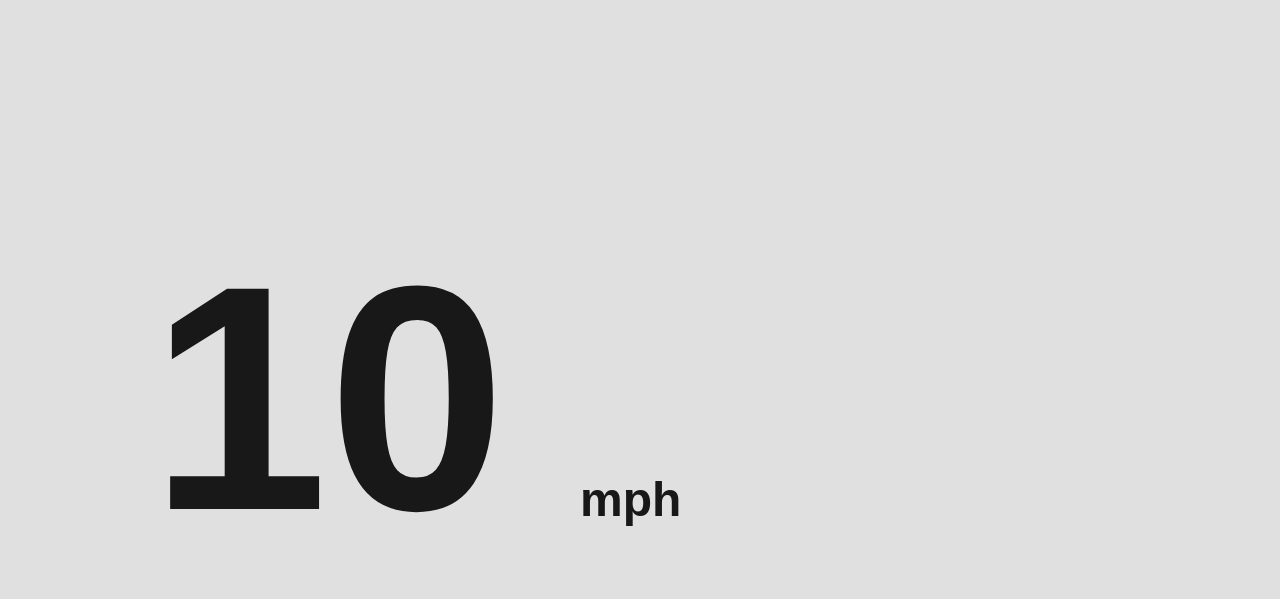
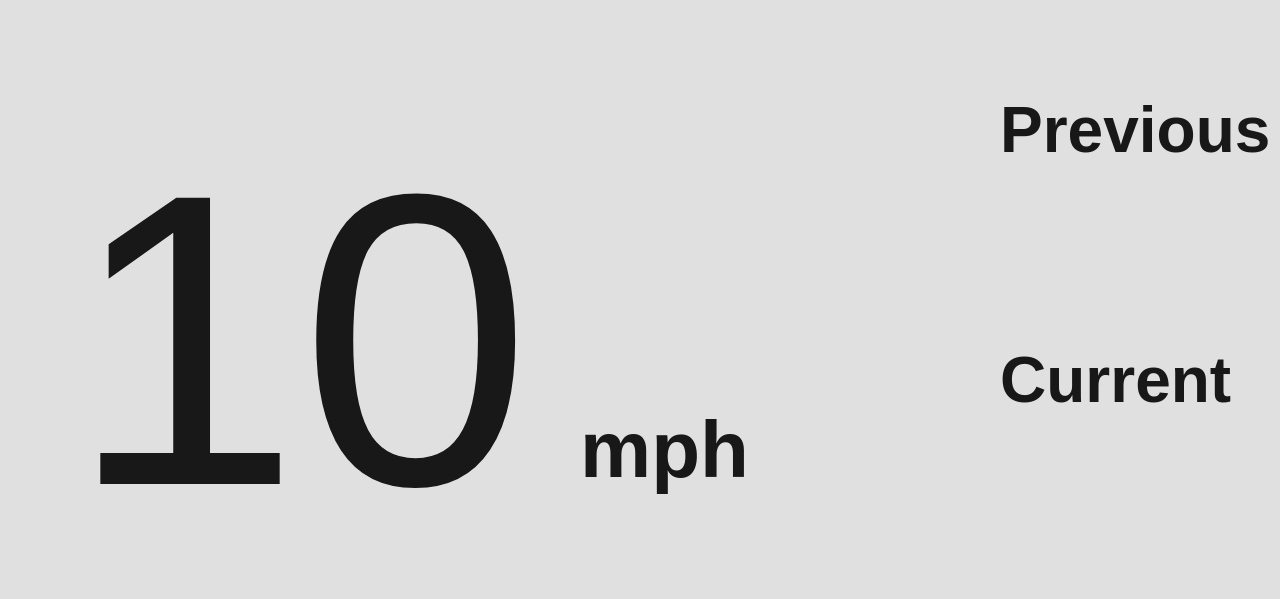
Before and after one commit to PhoenixRacing/PhoenixRacingDashboard, a Flask app: page /competition in a window 1280 px wide. Shown: the top 599 px of the page. Run offline with Flask 2, Linux system fonts and the light colour scheme; some libraries are stand-ins or nearby versions.

Commit message:
Added Prev and Current divs to competition tab

```diff
--- a/static/stylesheet_comp.css
+++ b/static/stylesheet_comp.css
@@ -6,17 +6,34 @@ body {
 
 .speed_display {
 	position:absolute;
-	left:150px;
-	top:0;
-	width:300px;
-	height:300px;
-	font-size:10em;
+	left:0px;
+	top:100px;
+	width:600px;
+	height:500px;
+	font-size:26em;
 	text-align:center;
 }
 
 .mph {
-	font-size:1.5em;
+	font-size:2.5em;
 	position:fixed;
-	top:440px;
 	left:580px;
+	top:350px;
 }
+
+.previous {
+	font-size:2em;
+	position:fixed;
+	top:50px;
+	left:1000px;
+	text-align:center;
+}
+
+.current {
+	font-size:2em;
+	position:fixed;
+	top:300px;
+	left:1000px;
+	text-align:center;
+
+}
--- a/templates/competition.html
+++ b/templates/competition.html
@@ -16,13 +16,19 @@
 </head>
 
 <body>
-	<div class = "speed_display">
-		<h1><span id="speed">{{speed}}</span></h1>
-	</div>
+	<div class = "speed_display"><span id = "speed">{{speed}}</span></div>
 
 	<div class = "mph">
 		<h1>mph</h1>
 	</div>
 
+	<div class = "previous">
+		<h1>Previous</h1>
+	</div>
+
+	<div class = "current">
+		<h1>Current</h1>
+	</div>
+
 </body>
 </html>
```
